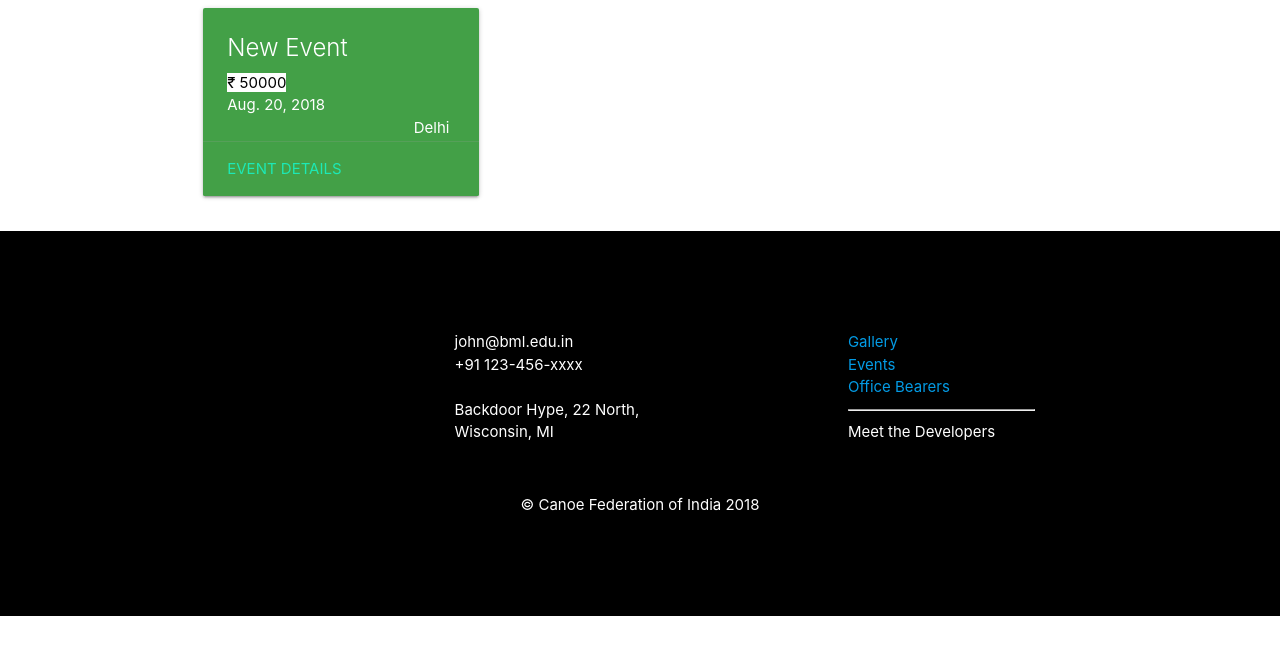
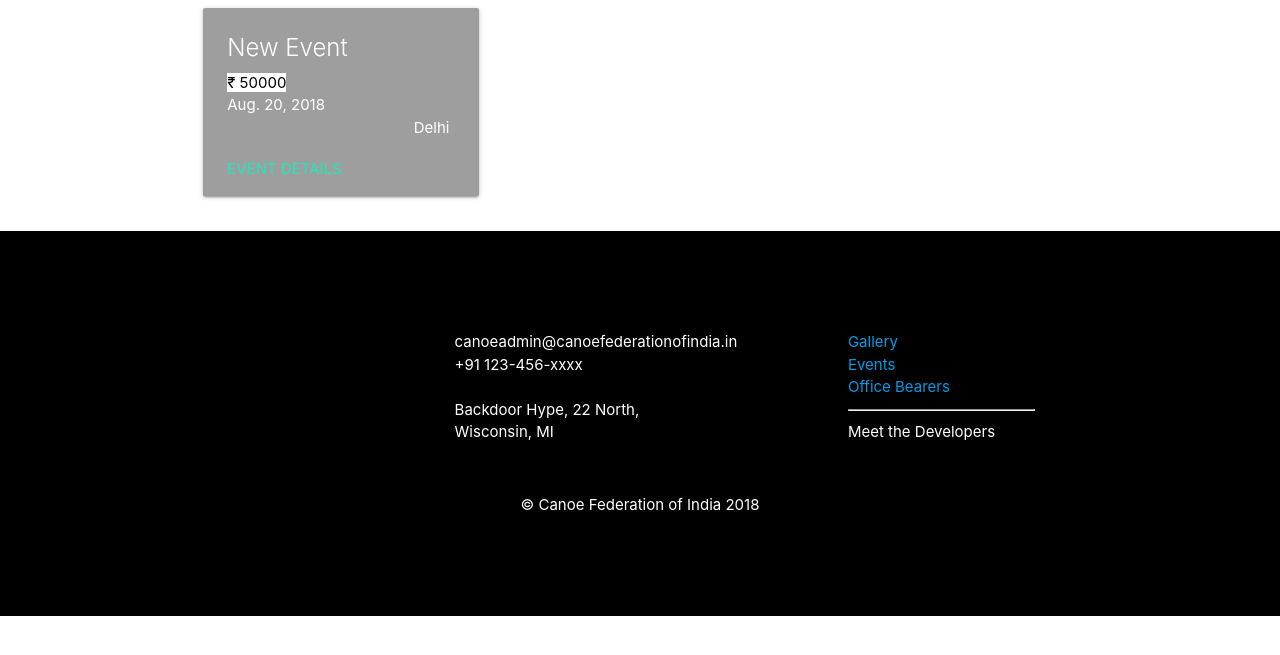
Before and after one commit to mayankjindal/Canoe, a Django app: page /events/ in a window 1280 px wide. Shown: the part 64-719 px from the top of the page. Run offline with Django 3.2, Linux system fonts and the light colour scheme; data comes from the database, SQL or seed files in the repository.

Commit message:
Footer email edited

```diff
--- a/Canoe/src/templates/event-detail.html
+++ b/Canoe/src/templates/event-detail.html
@@ -109,7 +109,7 @@
         <div class="col s12 m4">
         </div>
         <div class="col s12 m4">
-          john@bml.edu.in<br/>
+          canoeadmin@canoefederationofindia.in<br/>
           +91 123-456-xxxx<br/><br/>
           Backdoor Hype, 22 North, <br/>
           Wisconsin, MI
--- a/Canoe/src/templates/events.html
+++ b/Canoe/src/templates/events.html
@@ -40,7 +40,7 @@
         {% if detail.done is True %}
         <div class="card red darken-3">
           {% else %}
-          <div class="card green darken-1">
+          <div class="card grey darken-0">
           {% endif %}
           <div class="card-content white-text">
             <span class="card-title">{{ event }}</span>
@@ -175,7 +175,7 @@
       <div class="col s12 m4">
       </div>
       <div class="col s12 m4">
-        john@bml.edu.in<br/>
+        canoeadmin@canoefederationofindia.in<br/>
         +91 123-456-xxxx<br/><br/>
         Backdoor Hype, 22 North, <br/>
         Wisconsin, MI
--- a/Canoe/src/templates/gallery.html
+++ b/Canoe/src/templates/gallery.html
@@ -54,7 +54,7 @@
       <div class="col s12 m4">
       </div>
       <div class="col s12 m4">
-        john@bml.edu.in<br/>
+        canoeadmin@canoefederationofindia.in<br/>
         +91 123-456-xxxx<br/><br/>
         Backdoor Hype, 22 North, <br/>
         Wisconsin, MI
--- a/Canoe/src/templates/index.html
+++ b/Canoe/src/templates/index.html
@@ -107,7 +107,7 @@
         <div class="col s12 m4">
         </div>
         <div class="col s12 m4">
-          john@bml.edu.in<br/>
+          canoeadmin@canoefederationofindia.in<br/>
           +91 123-456-xxxx<br/><br/>
           Backdoor Hype, 22 North, <br/>
           Wisconsin, MI
--- a/Canoe/src/templates/office_bearers.html
+++ b/Canoe/src/templates/office_bearers.html
@@ -86,7 +86,7 @@
       <div class="col s12 m4">
       </div>
       <div class="col s12 m4">
-        john@bml.edu.in<br/>
+        canoeadmin@canoefederationofindia.in<br/>
         +91 123-456-xxxx<br/><br/>
         Backdoor Hype, 22 North, <br/>
         Wisconsin, MI
--- a/Canoe/src/templates/register.html
+++ b/Canoe/src/templates/register.html
@@ -96,7 +96,7 @@
         <div class="col s12 m4">
         </div>
         <div class="col s12 m4">
-          john@bml.edu.in<br/>
+          canoeadmin@canoefederationofindia.in<br/>
           +91 123-456-xxxx<br/><br/>
           Backdoor Hype, 22 North, <br/>
           Wisconsin, MI
```
